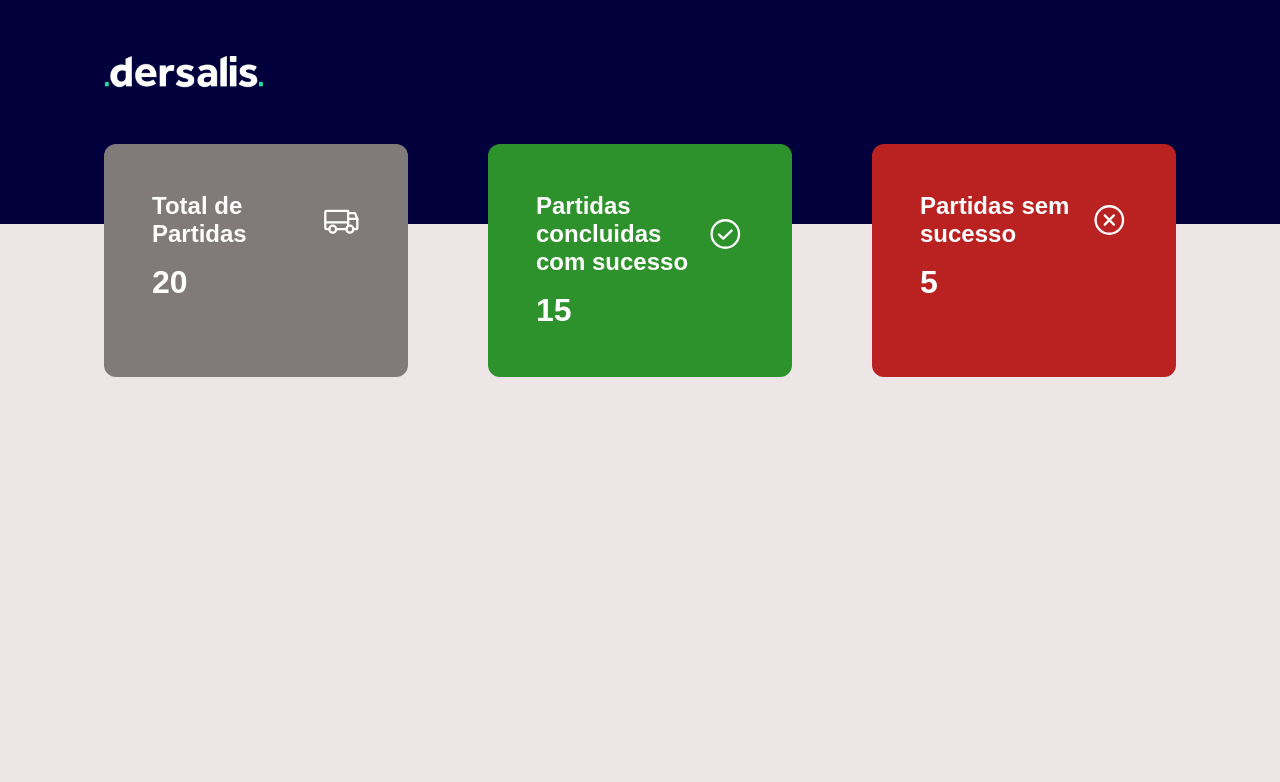
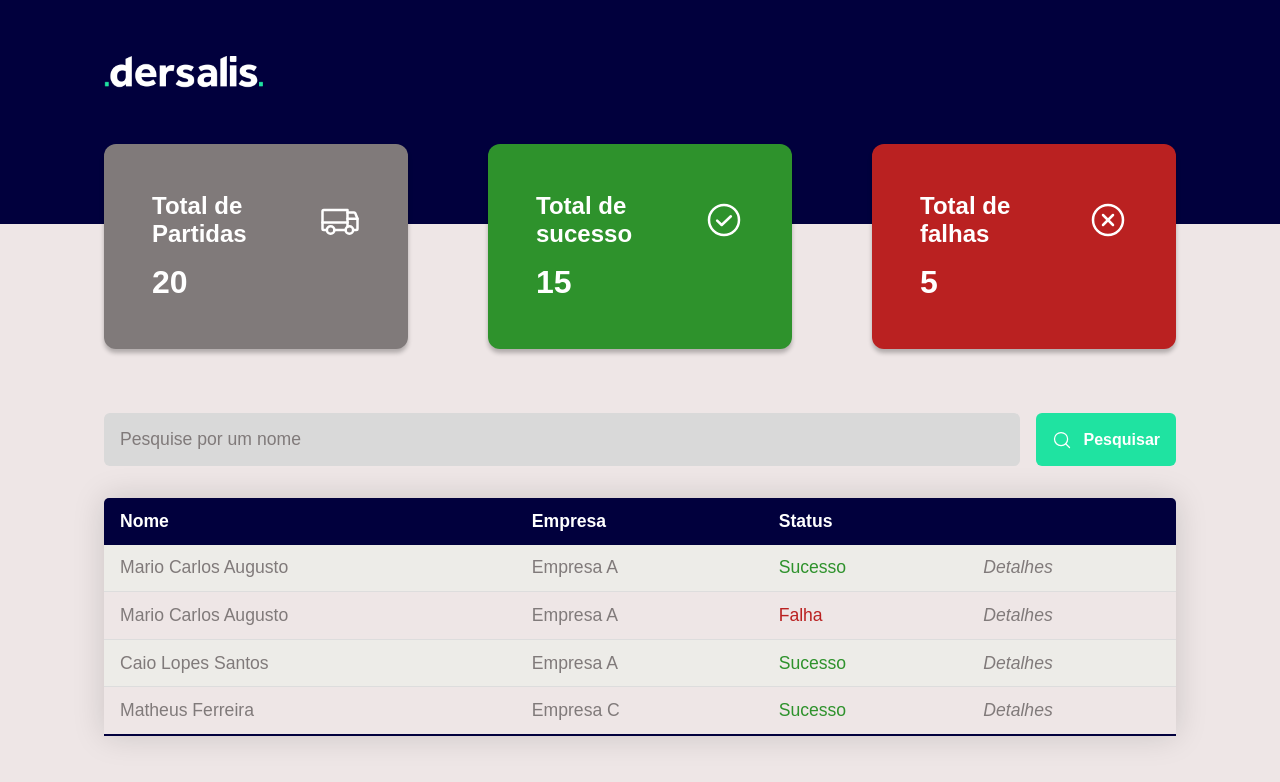
Before and after one commit to GeorgeFindes/Dersalis-Frontend, a React (Vite) app: page / in a window 1280 px wide. Shown: the top 782 px of the page. Built offline with nearby package versions, Linux system fonts and the light colour scheme.

Commit message:
Criado tabela de usuários dashboard

```diff
--- a/src/App.tsx
+++ b/src/App.tsx
@@ -1,14 +1,14 @@
 import { GlobalStyles } from './styles/GlobalStyles';
 import { ThemeProvider } from 'styled-components';
 import { defaultTheme } from './styles/themes/default';
-import { Transactions } from './pages/Transactions';
+import { Dashboard } from './pages/Dashboard';
 
 export function App() {
   return (
     <>
       <ThemeProvider theme={defaultTheme}>
         <GlobalStyles />
-        <Transactions />
+        <Dashboard />
       </ThemeProvider>
     </>
   );
--- a/src/components/Summary/index.tsx
+++ b/src/components/Summary/index.tsx
@@ -15,7 +15,7 @@ export function Summary() {
 
       <SummaryCard variant='green'>
         <header>
-          <span>Partidas concluidas com sucesso</span>
+          <span>Total de sucesso</span>
           <CheckCircle size={40} color="#fff" />
         </header>
 
@@ -24,7 +24,7 @@ export function Summary() {
 
       <SummaryCard variant='red'>
         <header>
-          <span>Partidas sem sucesso </span>
+          <span>Total de falhas</span>
           <XCircle size={40} color="#fff" />
         </header>
 
--- a/src/components/Summary/styles.ts
+++ b/src/components/Summary/styles.ts
@@ -22,6 +22,7 @@ export const SummaryCard = styled.div<SummaryCardProps>`
   background: ${props => props.theme['gray']};
   border-radius: 0.75rem;
   padding: 3rem;
+  box-shadow: 0px 4px 4px rgba(0, 0, 0, 0.25);
 
   header {
     display: flex;
@@ -33,7 +34,7 @@ export const SummaryCard = styled.div<SummaryCardProps>`
   }
 
   span {
-    width: 90%;
+    width: 60%;
   }
 
   strong {
--- /dev/null
+++ b/src/pages/Dashboard/components/index.tsx
@@ -0,0 +1,17 @@
+import { SearchFormContainer } from './styles';
+import { MagnifyingGlass } from 'phosphor-react';
+
+
+export function SearchForm() {
+  return (
+    <SearchFormContainer>
+      <input type="text" placeholder="Pesquise por um nome" />
+
+      <button type='submit'>
+        <MagnifyingGlass size={20} />
+        Pesquisar
+      </button>
+
+    </SearchFormContainer>
+  );
+}
--- /dev/null
+++ b/src/pages/Dashboard/components/styles.ts
@@ -0,0 +1,40 @@
+import styled from 'styled-components';
+
+
+export const SearchFormContainer = styled.form`
+  display: flex;
+  gap: 1rem;
+
+  input {
+    flex: 1;
+    border-radius: 6px;
+    border: 0;
+    background: ${props => props.theme['light-gray']};
+    color: ${props => props.theme['gray']};
+    font-size: 1.1rem;
+    padding: 1rem;
+
+
+    &::placeholder {
+      color: ${props => props.theme['gray']};
+    }
+  }
+
+  button {
+      display: flex;
+      align-items: center;
+      gap: 0.75rem;
+
+      border: 0;
+      padding: 1rem;
+      background: ${props => props.theme['navy-blue']};
+      color: ${props => props.theme['white']};
+      font-weight: bold;
+      border-radius: 6px;
+      transition: filter 0.2s;
+
+      &:hover {
+        filter: brightness(0.9);
+      }
+    }
+`;
--- /dev/null
+++ b/src/pages/Dashboard/index.tsx
@@ -0,0 +1,75 @@
+import { Header } from '../../components/Header';
+import { Summary } from '../../components/Summary';
+import { SearchForm } from './components';
+import { StatusHighLight, DashboardContainer, DashboardTable } from './styles';
+
+export function Dashboard() {
+  return (
+    <div>
+      <Header />
+      <Summary />
+
+      <DashboardContainer>
+
+        <SearchForm />
+
+        <DashboardTable>
+          <thead>
+            <tr>
+              <th>Nome</th>
+              <th>Empresa</th>
+              <th>Status</th>
+              <th></th>
+            </tr>
+          </thead>
+
+          <tbody>
+            <tr>
+              <td>Mario Carlos Augusto</td>
+              <td>Empresa A</td>
+              <td>
+                <StatusHighLight variant='Sucesso'>
+                  Sucesso
+                </StatusHighLight>
+              </td>
+              <td>Detalhes</td>
+            </tr>
+
+            <tr>
+              <td>Mario Carlos Augusto</td>
+              <td>Empresa A</td>
+              <td>
+                <StatusHighLight variant='Falha'>
+                  Falha
+                </StatusHighLight>
+              </td>
+              <td>Detalhes</td>
+            </tr>
+
+            <tr>
+              <td>Caio Lopes Santos</td>
+              <td>Empresa A</td>
+              <td>
+                <StatusHighLight variant='Sucesso'>
+                  Sucesso
+                </StatusHighLight>
+              </td>
+              <td>Detalhes</td>
+            </tr>
+
+            <tr>
+              <td>Matheus Ferreira</td>
+              <td>Empresa C</td>
+              <td>
+                <StatusHighLight variant='Sucesso'>
+                  Sucesso
+                </StatusHighLight>
+              </td>
+              <td>Detalhes</td>
+            </tr>
+          </tbody>
+        </DashboardTable>
+      </DashboardContainer>
+    </div>
+  );
+}
--- /dev/null
+++ b/src/pages/Dashboard/styles.ts
@@ -0,0 +1,57 @@
+import styled from 'styled-components';
+
+export const DashboardContainer = styled.main`
+  width: 100%;
+  max-width: 1120px;
+  margin: 4rem auto 0;
+  padding: 0 1.5rem;
+`;
+
+export const DashboardTable = styled.table`
+  width: 100%;
+  border-collapse: collapse;
+  margin: 2rem 0;
+  font-size: 1.1rem;
+  min-width: 400px;
+  border-radius: 5px 5px 0 0;
+  overflow: hidden;
+  box-shadow: 0 0 2rem rgba(0,0,0,0.15);
+
+  thead {
+    background: ${props => props.theme['blue']};
+    color: ${props => props.theme['white']};
+    text-align: left;
+  }
+
+  th, td {
+    padding: 0.8rem 1rem;
+  }
+
+  tbody tr {
+    border-bottom: 1px solid #ddd;
+    color: ${props => props.theme['gray']};
+  }
+
+  /* Seleciona as linhas que são impares */
+  tbody tr:nth-of-type(2n+1) {
+    background: #edece8;
+  }
+
+  tbody tr:last-of-type {
+    border-bottom: 2px solid ${props => props.theme['blue']};
+  }
+
+  tbody td:last-of-type {
+    cursor: pointer;
+    font-style: oblique;
+  }
+
+`;
+
+interface StatusHighLightProps {
+  variant: 'Falha' | 'Sucesso';
+}
+
+export const StatusHighLight = styled.span<StatusHighLightProps> `
+  color: ${props => props.variant === 'Sucesso' ? props.theme['green'] : props.theme['red']}
+`;
--- a/src/pages/Transactions/index.tsx
+++ /dev/null
@@ -1,11 +0,0 @@
-import { Header } from '../../components/Header';
-import { Summary } from '../../components/Summary';
-
-export function Transactions() {
-  return (
-    <div>
-      <Header />
-      <Summary />
-    </div>
-  );
-}
--- a/src/styles/GlobalStyles.ts
+++ b/src/styles/GlobalStyles.ts
@@ -34,7 +34,7 @@ export const GlobalStyles = createGlobalStyle`
 
   :focus {
     outline: 0;
-    box-shadow: 0 0 0 2px ${props => props.theme['blue']};
+    box-shadow: 0 0 0 2px ${props => props.theme['light-gray']};
   }
 
   body {
--- a/src/styles/themes/default.ts
+++ b/src/styles/themes/default.ts
@@ -6,6 +6,7 @@ export const defaultTheme = {
   'blue': '#01003D',
   'navy-blue': '#1FE3A1',
   'gray': '#807A7A',
+  'light-gray': '#D9D9D9',
   'green': '#2E922C',
   'red': '#BA2121'
 
```
Also changed, not shown: src/pages/Transactions/styles.ts (deleted).
